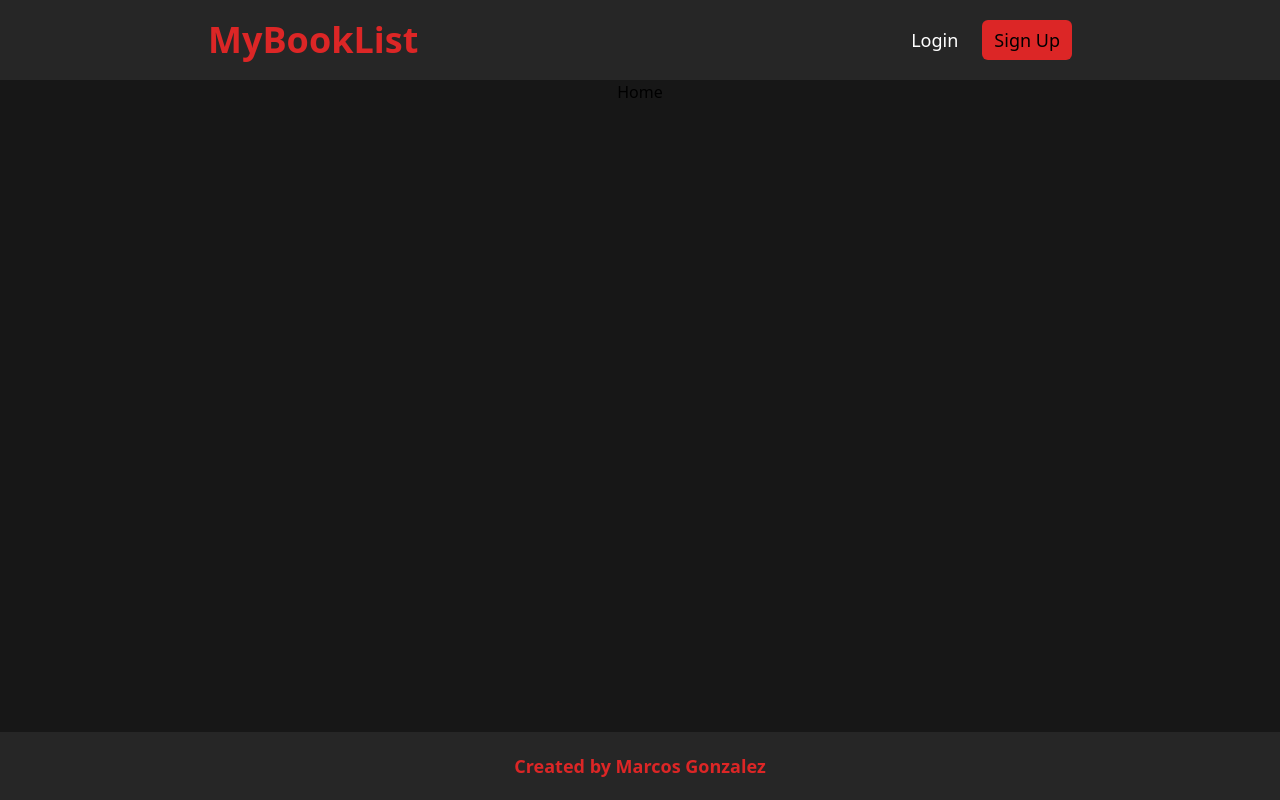
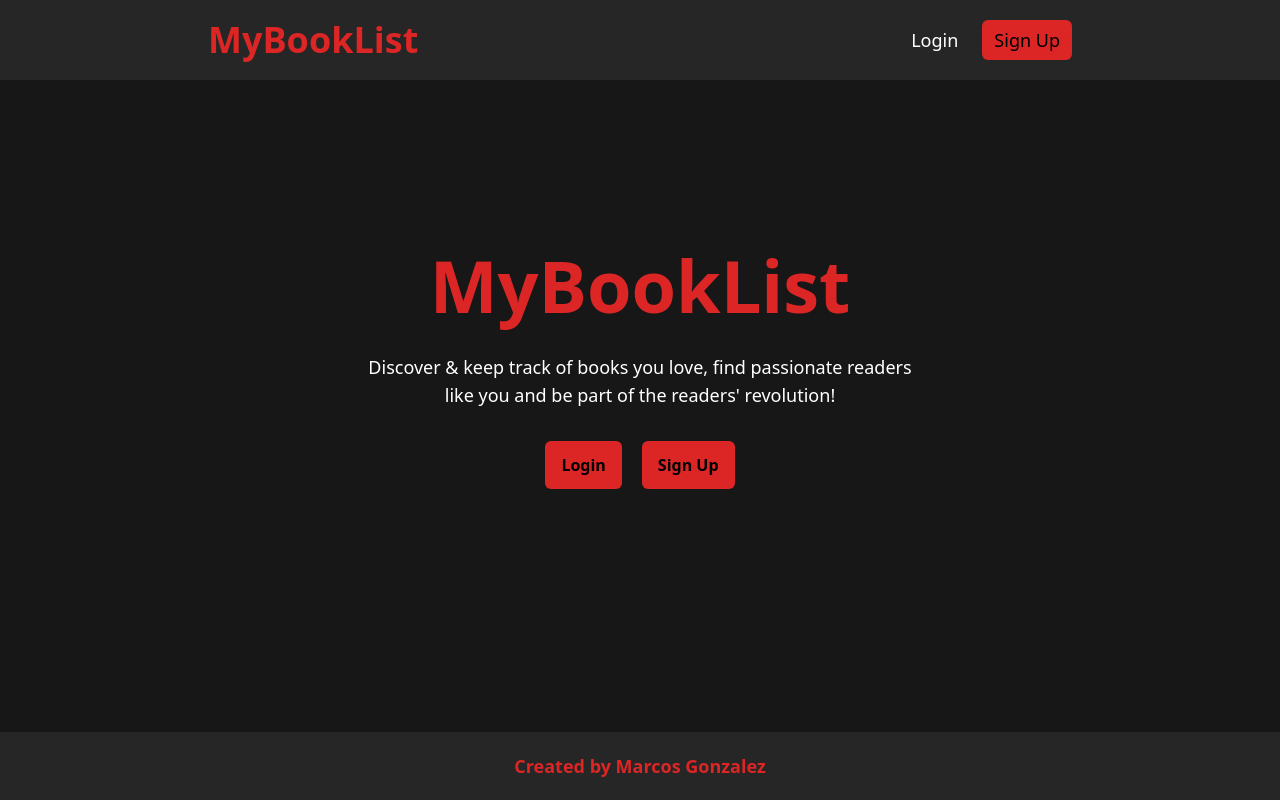
Before and after one commit to vzMars/MyBookList, a React (Create React App) app: page / in a window 1280 px wide. Built offline with nearby package versions, Linux system fonts and the light colour scheme.

Commit message:
removed main tag from outlet in layout, header not sticky anymore and styled home page

```diff
--- a/src/components/Header.js
+++ b/src/components/Header.js
@@ -15,7 +15,7 @@ const Header = () => {
   };
 
   return (
-    <header className='bg-neutral-800 text-white sticky top-0 z-10'>
+    <header className='bg-neutral-800 text-white'>
       <section className='max-w-4xl mx-auto p-4 py-5 flex justify-between items-center'>
         <Link to='/' className='text-3xl font-bold text-red-600 sm:text-4xl'>
           MyBookList
--- a/src/layouts/Layout.js
+++ b/src/layouts/Layout.js
@@ -6,9 +6,7 @@ const Layout = () => {
   return (
     <>
       <Header />
-      <main className='max-w-4xl mx-auto'>
-        <Outlet />
-      </main>
+      <Outlet />
       <Footer />
     </>
   );
--- a/src/pages/Home.js
+++ b/src/pages/Home.js
@@ -1,8 +1,32 @@
+import { Link } from 'react-router-dom';
+
 const Home = () => {
   return (
-    <>
-      <h1>Home</h1>
-    </>
+    <main className='max-w-4xl m-auto'>
+      <section className='flex flex-col justify-center items-center text-white mt-12 space-y-8'>
+        <h1 className='text-5xl md:text-7xl text-red-600 font-bold'>
+          MyBookList
+        </h1>
+        <p className='text-center px-5 md:px-40 text-lg font-medium'>
+          Discover & keep track of books you love, find passionate readers like
+          you and be part of the readers' revolution!
+        </p>
+        <div className='flex space-x-5 font-bold'>
+          <Link
+            to='/login'
+            className='text-black bg-red-600 py-3 px-4 rounded-md hover:opacity-90'
+          >
+            Login
+          </Link>
+          <Link
+            to='/signup'
+            className='text-black bg-red-600 py-3 px-4 rounded-md hover:opacity-90'
+          >
+            Sign Up
+          </Link>
+        </div>
+      </section>
+    </main>
   );
 };
 
```
